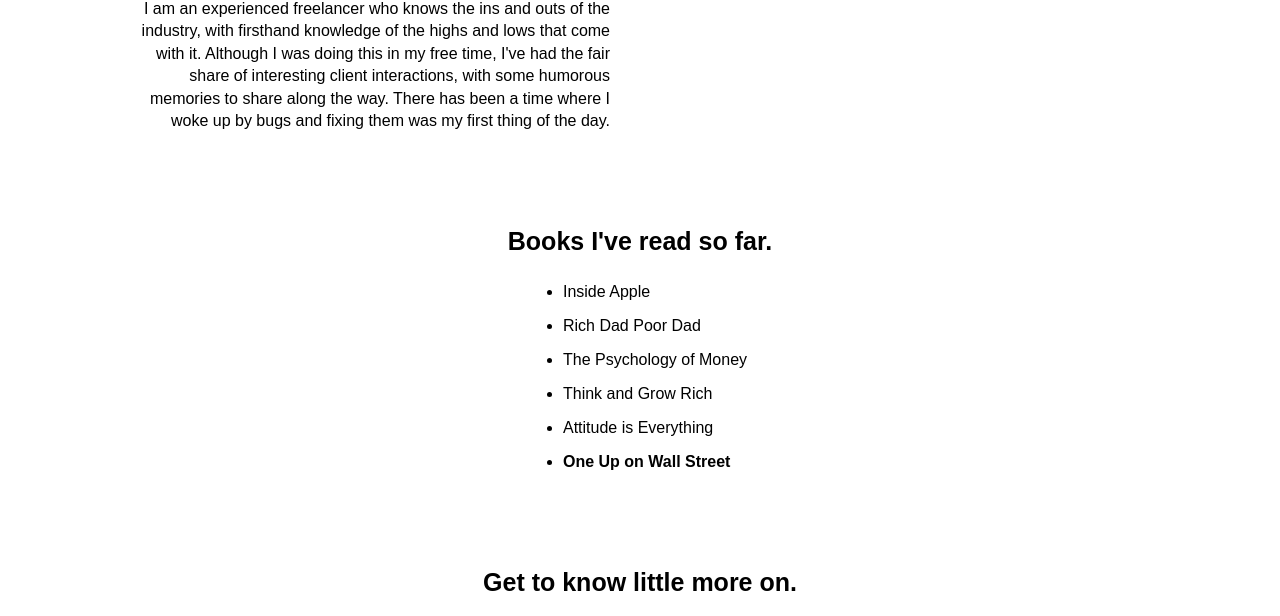
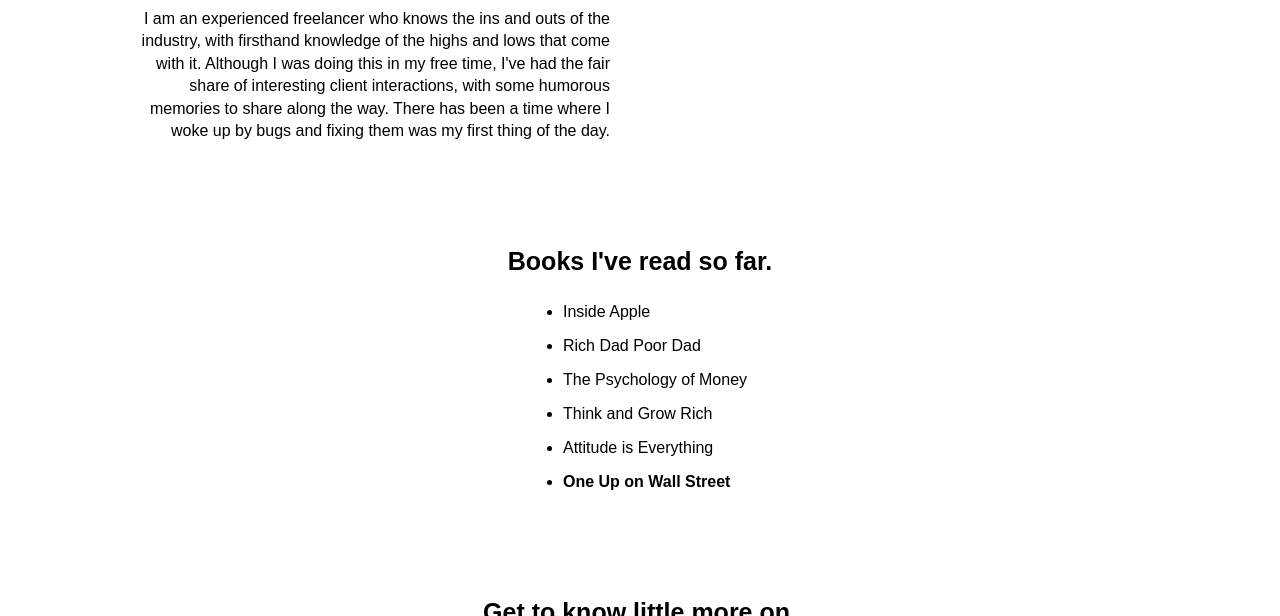
Before and after one commit to GowthamanT/about, a website: page index.html in a window 1280 px wide. Shown: the part 1248-1864 px from the top of the page. Drawn offline with Linux system fonts and the light colour scheme.

Commit message:
feat: add more white space between content

```diff
--- a/css/styles.css
+++ b/css/styles.css
@@ -56,7 +56,7 @@
 
 .timeline-container,
 .books-container {
-    padding-top: 50px;
+    padding-top: 60px;
 }
 
 .timeline-content-container {
@@ -64,7 +64,7 @@
 }
 
 .contact-container {
-    padding: 90px 0 50px;
+    padding: 100px 0 50px;
 }
 
 .social-icons {
--- a/package.json
+++ b/package.json
@@ -1,6 +1,6 @@
 {
     "name": "gowthamant-portfolio",
-    "version": "1.4.1",
+    "version": "1.5.1",
     "description": "Know about Gowthaman Thirunavukkarasu.",
     "repository": {
         "type": "git",
```
